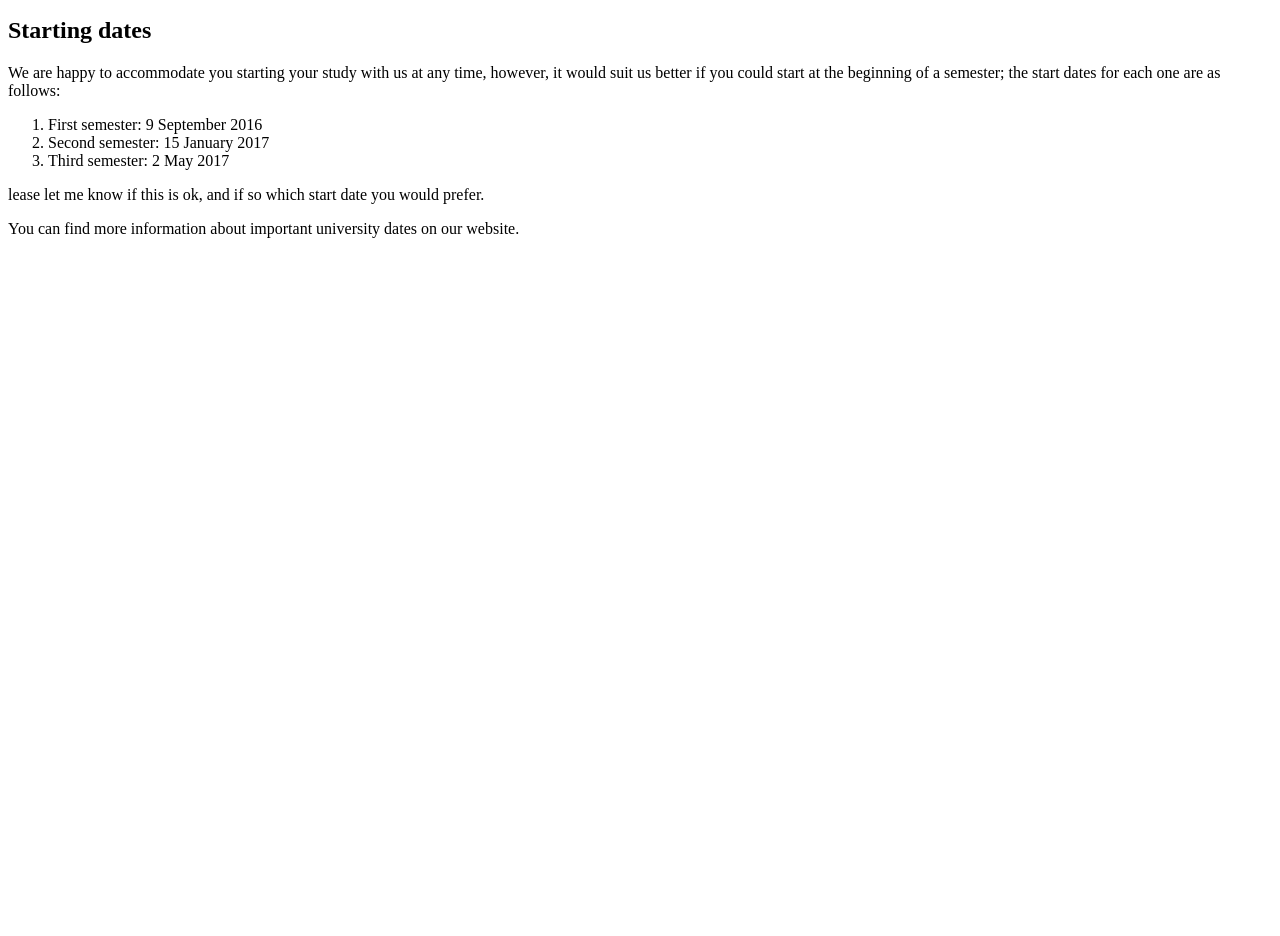
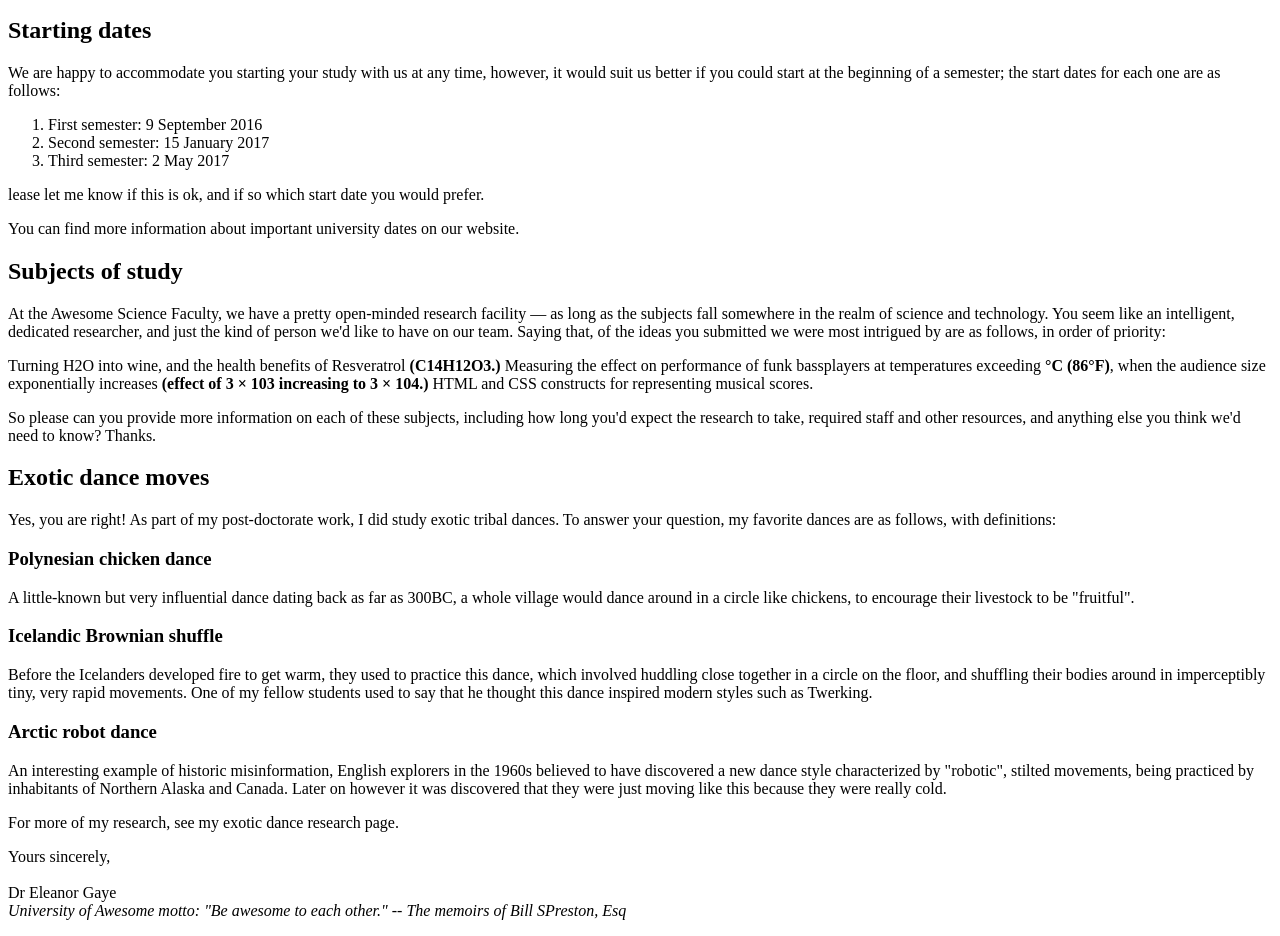
Before and after one commit to LastbootyBandit/introduction-to-HTML, a plain HTML site: page index.HTML in a window 1280 px wide. Shown: the part 119-1055 px from the top of the page. Before the commit the page ends 800 px from the top, so only its background shows below. Drawn offline with Linux system fonts and the light colour scheme.

Commit message:
completed document

```diff
--- a/index.HTML
+++ b/index.HTML
@@ -24,5 +24,38 @@
     <p>lease let me know if this is ok, and if so which start date you would prefer.</p>
 <p>You can find more information about important university dates on our website.</p>
 
+<h2>Subjects of study</h2>
+
+<p> At the Awesome Science Faculty, we have a pretty open-minded research facility — as long as the subjects fall somewhere in the realm of science and technology. You seem like an intelligent, dedicated researcher, and just the kind of person we'd like to have on our team. Saying that, of the ideas you submitted we were most intrigued by are as follows, in order of priority:</p>
+
+<p>Turning H2O into wine, and the health benefits of Resveratrol <strong>(C14H12O3.)</strong> Measuring the effect on performance of funk bassplayers at temperatures exceeding <strong> °C (86°F)</strong>, when the audience size exponentially increases <strong>(effect of 3 × 103 increasing to 3 × 104.)</strong> HTML and CSS constructs for representing musical scores.</p>
+
+    <p>So please can you provide more information on each of these subjects, including how long you'd expect the research to take, required staff and other resources, and anything else you think we'd need to know? Thanks. </p>
+
+<h2>Exotic dance moves</h2>
+
+<p>Yes, you are right! As part of my post-doctorate work, I did study exotic tribal dances. To answer your question, my favorite dances are as follows, with definitions:</p>
+<h3>Polynesian chicken dance</h3>
+
+<p>A little-known but very influential dance dating back as far as 300BC, a whole village would dance around in a circle like chickens, to encourage their livestock to be "fruitful".</p>
+
+<h3>Icelandic Brownian shuffle</h3>
+
+<p>Before the Icelanders developed fire to get warm, they used to practice this dance, which involved huddling close together in a circle on the floor, and shuffling their bodies around in imperceptibly tiny, very rapid movements. One of my fellow students used to say that he thought this dance inspired modern styles such as Twerking.</p>
+
+<h3>Arctic robot dance</h3>
+
+<p>An interesting example of historic misinformation, English explorers in the 1960s believed to have discovered a new dance style characterized by "robotic", stilted movements, being practiced by inhabitants of Northern Alaska and Canada. Later on however it was discovered that they were just moving like this because they were really cold.</p>
+
+<p>For more of my research, see my exotic dance research page.
+</p>
+
+
+<p>Yours sincerely,<br>
+     <br>
+    Dr Eleanor Gaye<br>
+    <em>University of Awesome motto: "Be awesome to each other." -- The memoirs of Bill SPreston, Esq</em>
+</p>
+
  </body>
 </html>
```
